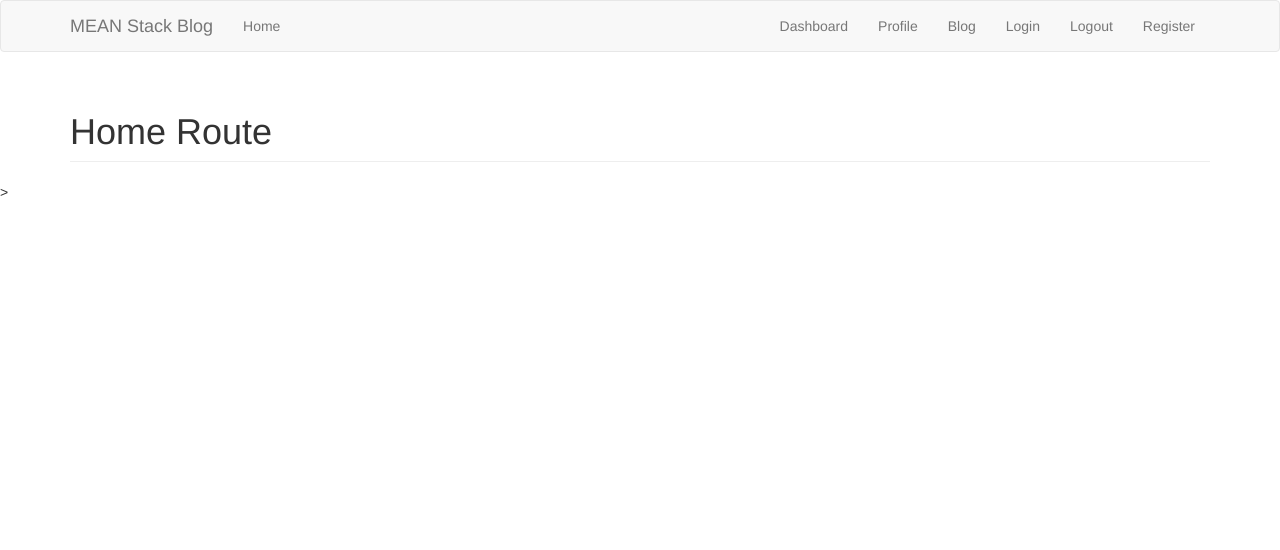
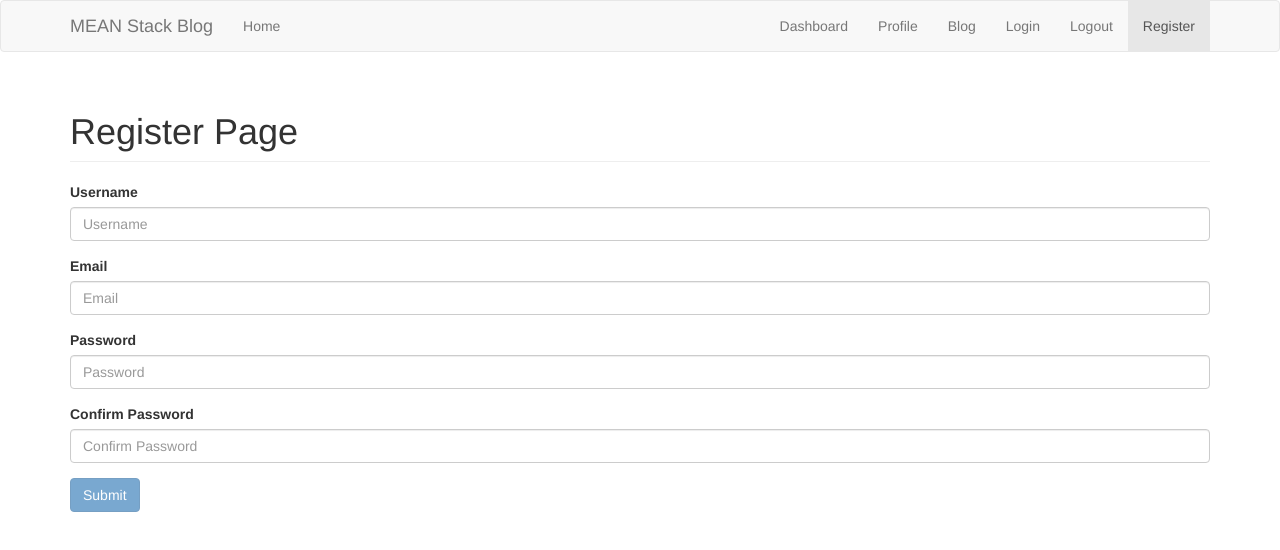
Before and after one commit to sblattj/angularBase, an Angular app in the folder client/: page /register in a window 1280 px wide. Shown: the top 550 px of the page. Built offline with nearby package versions, Linux system fonts and the light colour scheme.

Commit message:
Added Double Front/Back End Validation via ReactiveForms for Username/Email/Password

```diff
--- a/client/src/app/app.component.html
+++ b/client/src/app/app.component.html
@@ -3,4 +3,4 @@
 
 <div class="container">
     <router-outlet></router-outlet>
-</div>>
+</div>
--- a/client/src/app/components/dashboard/dashboard.component.html
+++ b/client/src/app/components/dashboard/dashboard.component.html
@@ -1 +1 @@
-<h1 class="page-header">Dashboard Route</h1>>
+<h1 class="page-header">Dashboard Route</h1>
--- a/client/src/app/components/navbar/navbar.component.html
+++ b/client/src/app/components/navbar/navbar.component.html
@@ -33,8 +33,8 @@
         <li>
           <a href="#contact">Logout</a>
         </li>
-        <li>
-          <a href="#contact">Register</a>
+        <li [routerLinkActive]="['active']" [routerLinkActiveOptions]="{exact:true}">
+          <a routerLink="/register">Register</a>
         </li>
       </ul>
     </div>
--- /dev/null
+++ b/client/src/app/components/register/register.component.html
@@ -0,0 +1,68 @@
+<h1 class="page-header">Register Page</h1>
+
+<!-- Registration Form -->
+<form [formGroup]="form" (submit)="onRegisterSubmit()">
+
+  <!-- Username Input -->
+  <div class="form-group">
+    <label for="username">Username</label>
+    <div [ngClass]="{'has-error': (form.controls.username.errors && form.controls.username.dirty), 'has-success': !form.controls.username.errors}">
+      <input type="text" name="username" class="form-control" autocomplete="off" placeholder="Username" formControlName="username"
+      />
+      <!-- Validation -->
+      <ul class="help-block">
+        <li *ngIf="form.controls.username.errors?.required && form.controls.username.dirty">This field is required</li>
+        <li *ngIf="form.controls.username.errors?.minlength && form.controls.username.dirty || form.controls.username.errors?.maxlength && form.controls.username.dirty ">Minimum characters: 3, Maximum characters: 14</li>
+        <li *ngIf="form.controls.username.errors?.validateUsername && form.controls.username.dirty">Username must not have any special characters</li>
+      </ul>
+    </div>
+  </div>
+
+  <!-- Email Input -->
+  <div class="form-group">
+    <label for="email">Email</label>
+    <div [ngClass]="{'has-error': (form.controls.email.errors && form.controls.email.dirty), 'has-success': !form.controls.email.errors}">
+      <input type="text" name="email" class="form-control" autocomplete="off" placeholder="Email" formControlName="email" />
+      <!-- Validation -->
+      <ul class="help-block">
+        <li *ngIf="form.controls.email.errors?.required && form.controls.email.dirty">This field is required</li>
+        <li *ngIf="(form.controls.email.errors?.minlength && form.controls.email.dirty || form.controls.email.errors?.maxlength && form.controls.email.dirty ) && form.controls.email.dirty">Minimum characters: 5, Maximum characters: 30</li>
+        <li *ngIf="form.controls.email.errors?.validateEmail && form.controls.email.dirty">This must be a valid e-mail</li>
+      </ul>
+    </div>
+  </div>
+
+  <!-- Password Input -->
+  <div class="form-group">
+    <label for="password">Password</label>
+    <div [ngClass]="{'has-error': (form.controls.password.errors && form.controls.password.dirty), 'has-success': !form.controls.password.errors}">
+      <input type="password" name="password" class="form-control" autocomplete="off" placeholder="Password" formControlName="password"
+      />
+      <!-- Validation -->
+      <ul class="help-block">
+        <li *ngIf="form.controls.password.errors?.required && form.controls.password.dirty">This field is required</li>
+        <li *ngIf="form.controls.password.errors?.minlength && form.controls.password.dirty || form.controls.password.errors?.maxlength && form.controls.password.dirty ">Minimum characters: 4, Maximum characters: 35</li>
+        <!-- <li *ngIf="form.controls.password.errors?.validatePassword && form.controls.password.dirty">Password must be at least 4 characters but no more than 35</li> -->
+      </ul>
+    </div>
+  </div>
+
+  <!-- Confirm Password Input -->
+  <div class="form-group">
+    <label for="confirm">Confirm Password</label>
+    <div [ngClass]="{'has-error': (form.controls.confirm.errors && form.controls.confirm.dirty) || (form.errors?.matchingPasswords && form.controls.confirm.dirty), 'has-success': !form.controls.confirm.errors && !form.errors?.matchingPasswords}">
+      <input type="password" name="confirm" class="form-control" autocomplete="off" placeholder="Confirm Password" formControlName="confirm"
+      />
+      <!-- Validation -->
+      <ul class="help-block">
+        <li *ngIf="form.controls.confirm.errors?.required && form.controls.confirm.dirty">This field is required</li>
+        <li *ngIf="form.errors?.matchingPasswords && form.controls.confirm.dirty">Password do not match</li>
+      </ul>
+    </div>
+  </div>
+
+  <!-- Submit Input -->
+  <input [disabled]="!form.valid" type="submit" class="btn btn-primary" value="Submit" />
+
+</form>
+<!-- Registration Form /-->
--- /dev/null
+++ b/client/src/app/components/register/register.component.ts
@@ -0,0 +1,104 @@
+import { Component, OnInit } from '@angular/core';
+import { FormBuilder, FormGroup, Validators } from '@angular/forms';
+
+@Component({
+  selector: 'app-register',
+  templateUrl: './register.component.html',
+  styleUrls: ['./register.component.css']
+})
+export class RegisterComponent implements OnInit {
+
+  form: FormGroup;
+
+  constructor(
+    private formBuilder: FormBuilder
+  ) {
+    this.createForm(); // Create Angular 2 Form when component loads
+  }
+
+  // Function to create registration form
+  createForm() {
+    this.form = this.formBuilder.group({
+      // Email Input
+      email: ['', Validators.compose([
+        Validators.required, // Field is required
+        Validators.minLength(5), // Minimum length is 5 characters
+        Validators.maxLength(30), // Maximum length is 30 characters
+        this.validateEmail // Custom validation
+      ])],
+      // Username Input
+      username: ['', Validators.compose([
+        Validators.required, // Field is required
+        Validators.minLength(3), // Minimum length is 3 characters
+        Validators.maxLength(15), // Maximum length is 15 characters
+        this.validateUsername // Custom validation
+      ])],
+      // Password Input
+      password: ['', Validators.compose([
+        Validators.required, // Field is required
+        Validators.minLength(4), // Minimum length is 8 characters
+        Validators.maxLength(35), // Maximum length is 35 characters
+        //this.validatePassword // Custom validation can be added in production
+      ])],
+      // Confirm Password Input
+      confirm: ['', Validators.required] // Field is required
+    }, { validator: this.matchingPasswords('password', 'confirm') }); // Add custom validator to form for matching passwords
+  }
+
+  // Function to validate e-mail is proper format
+  validateEmail(controls) {
+    // Create a regular expression
+    const regExp = new RegExp(/^(([^<>()\[\]\\.,;:\s@"]+(\.[^<>()\[\]\\.,;:\s@"]+)*)|(".+"))@((\[[0-9]{1,3}\.[0-9]{1,3}\.[0-9]{1,3}\.[0-9]{1,3}])|(([a-zA-Z\-0-9]+\.)+[a-zA-Z]{2,}))$/);
+    // Test email against regular expression
+    if (regExp.test(controls.value)) {
+      return null; // Return as valid email
+    } else {
+      return { 'validateEmail': true } // Return as invalid email
+    }
+  }
+
+  // Function to validate username is proper format
+  validateUsername(controls) {
+    // Create a regular expression
+    const regExp = new RegExp(/^[a-zA-Z0-9]+$/);
+    // Test username against regular expression
+    if (regExp.test(controls.value)) {
+      return null; // Return as valid username
+    } else {
+      return { 'validateUsername': true } // Return as invalid username
+    }
+  }
+
+  // Function to validate password
+  validatePassword(controls) {
+    // Create a regular expression
+    const regExp = new RegExp(/^(?=.*?[a-z])(?=.*?[A-Z])(?=.*?[\d])(?=.*?[\W]).{8,35}$/);
+    // Test password against regular expression
+    if (regExp.test(controls.value)) {
+      return null; // Return as valid password
+    } else {
+      return { 'validatePassword': true } // Return as invalid password
+    }
+  }
+
+  // Funciton to ensure passwords match
+  matchingPasswords(password, confirm) {
+    return (group: FormGroup) => {
+      // Check if both fields are the same
+      if (group.controls[password].value === group.controls[confirm].value) {
+        return null; // Return as a match
+      } else {
+        return { 'matchingPasswords': true } // Return as error: do not match
+      }
+    }
+  }
+
+  // Function to submit form
+  onRegisterSubmit() {
+    console.log('form submitted');
+  }
+
+  ngOnInit() {
+  }
+
+}
```
Also changed, not shown: client/src/app/app-routing.module.ts (+9 -1 lines), client/src/app/app.module.ts (+6 -2 lines), client/src/app/components/register/register.component.css (added), 1 other file (tests, documents, lock files or other folders).
